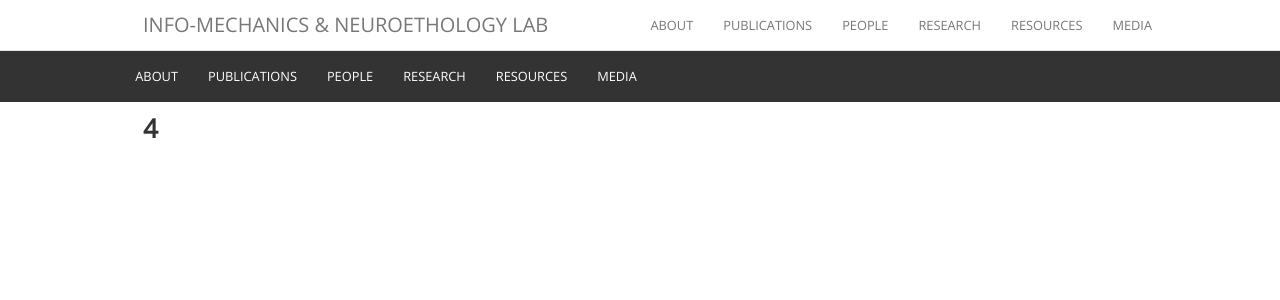
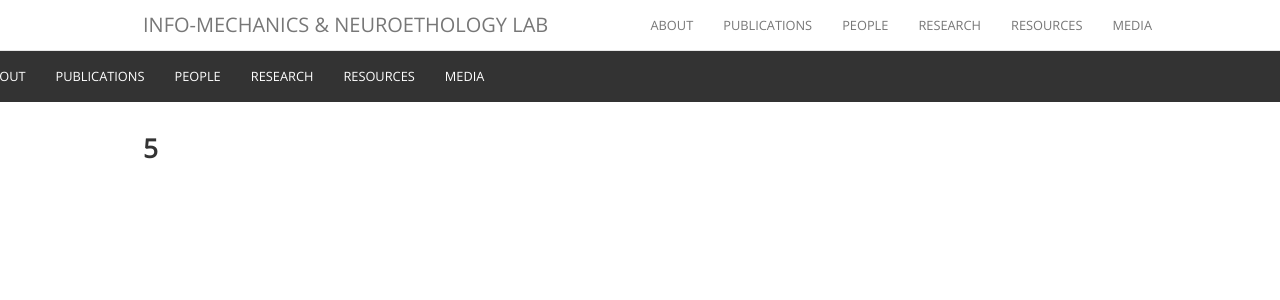
Before and after one commit to maciverlab/maciverlab.github.io, a Jekyll site: the page built from research.html, in a window 1280 px wide. Shown: the top 300 px of the page. Built offline with Jekyll 4.4.1, drawn with Linux system fonts in a browser that asks for light colours; nearby versions of some CDN libraries; comment, search, counter and statistics services are not loaded.

Commit message:
Update research.html

```diff
--- a/research.html
+++ b/research.html
@@ -4,7 +4,7 @@ title: Research
 permalink: /research/
 ---
 <nav class="navbar navbar-custom bg-primary" style="margin:-4.3em" role="navigation">
-        <div class="container">
+        <!--<div class="container">-->
                 <div class="navbar-header">
                  <button type="button" class="navbar-toggle" data-toggle="collapse" data-target=".navbar-collapse">
                         <span class="icon-bar"></span>
@@ -21,10 +21,9 @@ permalink: /research/
                         </ul>
                 </div>
             <!-- /.navbar-collapse -->
-        </div>
         <!-- /.container-fluid -->
 </nav>
 
-<div class="container" style="margin-top:60px">
-        <h3>4</h3>
+<div class="container" style="margin-top:80px">
+        <h3>5</h3>
 </div>
```
